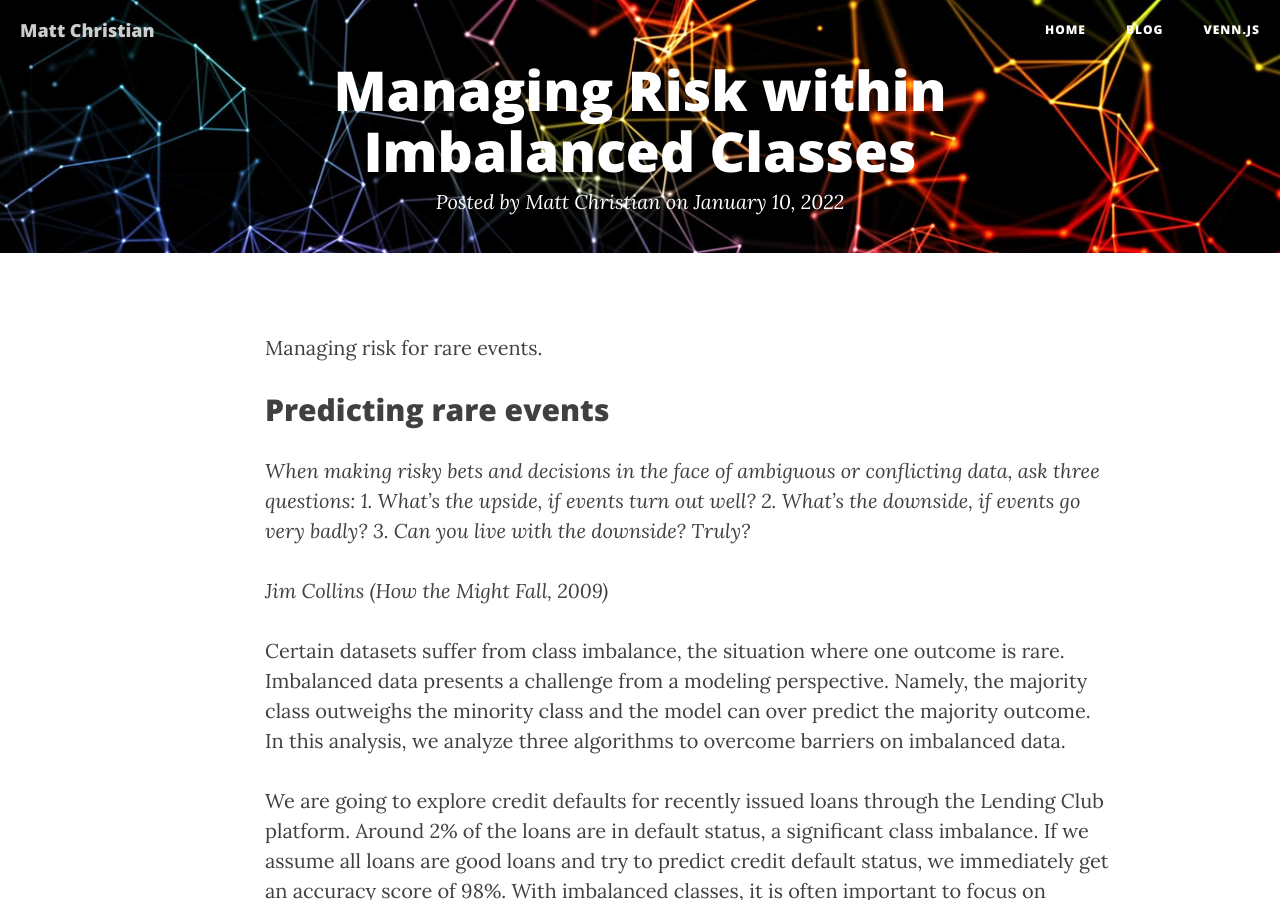
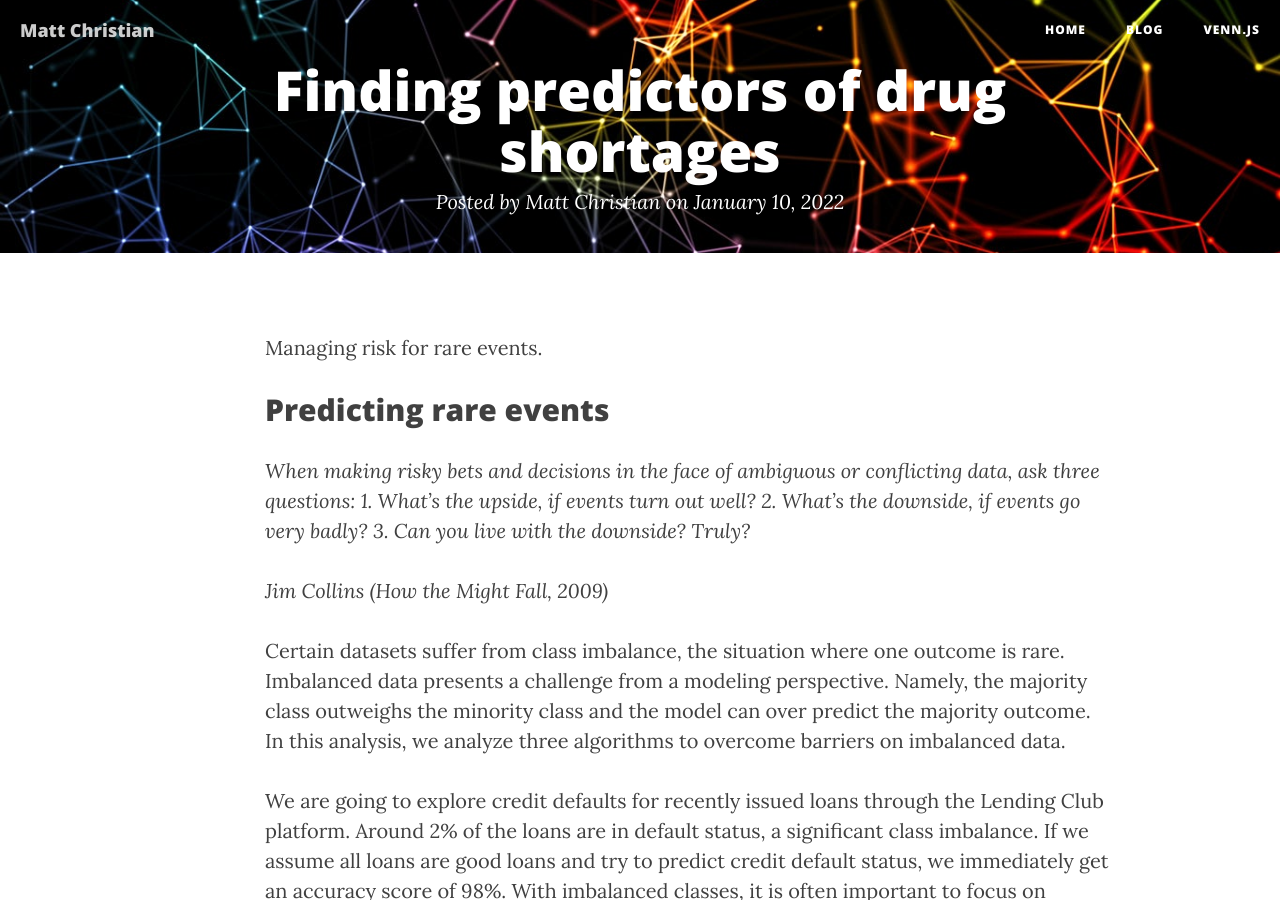
Before and after one commit to analyticalmeanderings/analyticalmeanderings.github.io, a Jekyll site: the page built from _posts/2022-01-10-features.markdown, in a window 1280 px wide and 900 px high. Built offline with Jekyll 4.4.1, drawn with Linux system fonts in a browser that asks for light colours; nearby versions of some CDN libraries.

Commit message:
adding risk

```diff
--- a/_posts/2022-01-10-features.markdown
+++ b/_posts/2022-01-10-features.markdown
@@ -1,6 +1,6 @@
 ---
 layout:     post
-title:      "Managing Risk within Imbalanced Classes"
+title:      "Finding predictors of drug shortages"
 date:       2022-01-10 12:00:00
 author:     "Matt Christian"
 header-img: "img/cover.jpeg"
--- a/_posts/2022-01-11-model.markdown
+++ b/_posts/2022-01-11-model.markdown
@@ -1,6 +1,6 @@
 ---
 layout:     post
-title:      "Managing Risk within Imbalanced Classes"
+title:      "Evaluating model performance"
 date:       2022-01-11 12:00:00
 author:     "Matt Christian"
 header-img: "img/cover.jpeg"
```
